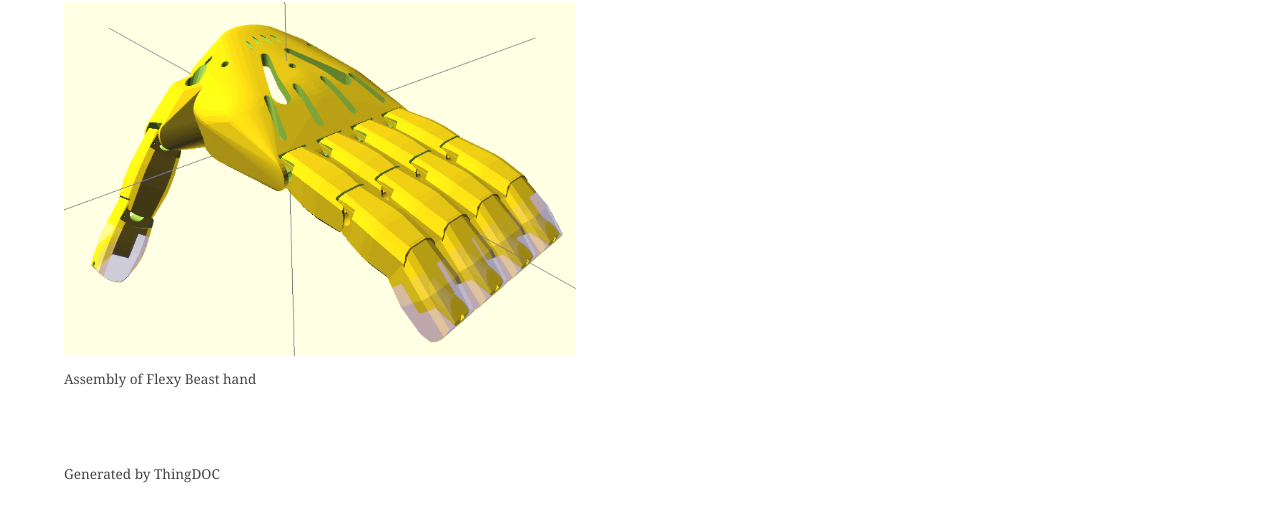
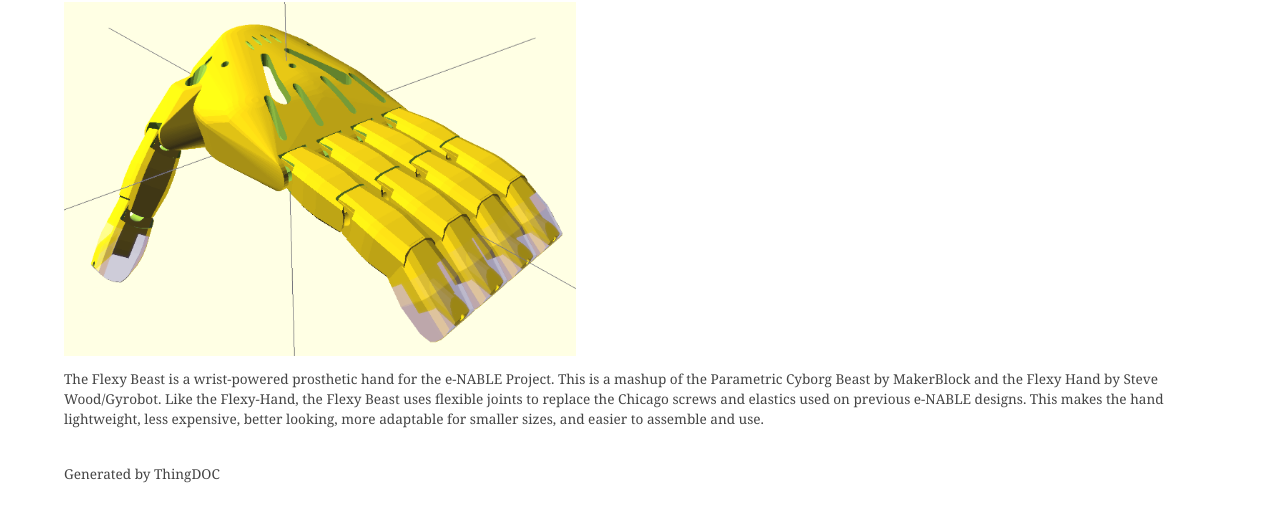
Before and after one commit to daprice/Flexy-Beast, a plain HTML site: page docs/documentation.html in a window 1280 px wide. Shown: the part 119-640 px from the top of the page. Drawn offline with Linux system fonts and the light colour scheme.

Commit message:
Add hand description in Thingdoc

```diff
--- a/docs/documentation.html
+++ b/docs/documentation.html
@@ -38,7 +38,7 @@
 
     <div id="home">
 		<h1>Flexy Beast</h1><img src="images/assembly.png" width="512" />
-		      <p>Assembly of Flexy Beast hand</p>
+		      <p>The Flexy Beast is a wrist-powered prosthetic hand for the e-NABLE Project. This is a mashup of the Parametric Cyborg Beast by MakerBlock and the Flexy Hand by Steve Wood/Gyrobot. Like the Flexy-Hand, the Flexy Beast uses flexible joints to replace the Chicago screws and elastics used on previous e-NABLE designs. This makes the hand lightweight, less expensive, better looking, more adaptable for smaller sizes, and easier to assemble and use.</p>
     </div>
 
     <div id="bom">
@@ -446,4 +446,4 @@
     </div>
   </body>
 </html>
-<!-- Generated on 2014/08/07 12:55:36 by ThingDoc -->
+<!-- Generated on 2014/08/07 13:03:22 by ThingDoc -->
```
Also changed, not shown: docs/bill-of-materials.txt, 2 other files.
